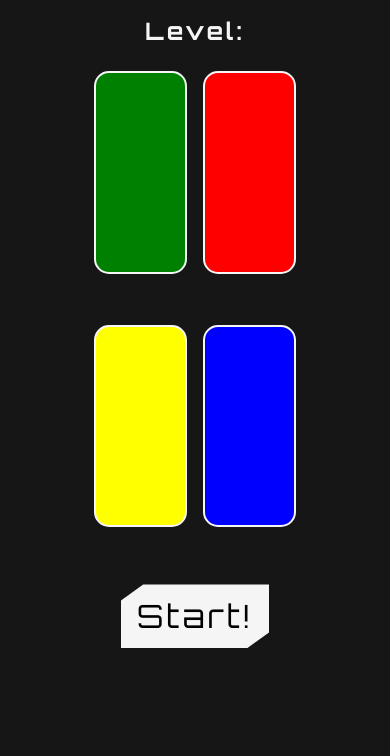
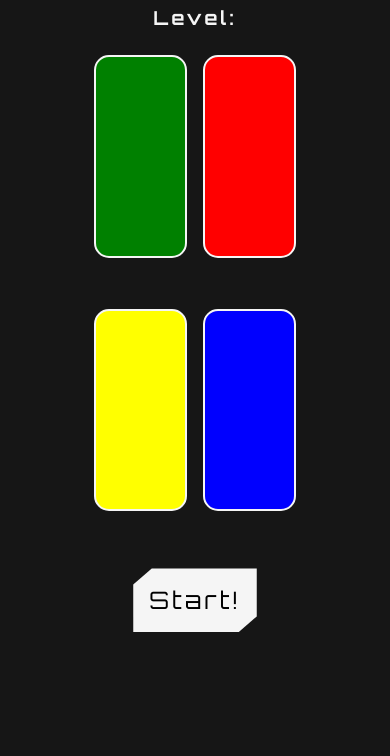
Before and after one commit to m-wheeler93/simon-game, a plain HTML site: page index.html in a window 390 px wide. Shown: the part 88-844 px from the top of the page. Drawn offline with nearby package versions, Linux system fonts and the light colour scheme.

Commit message:
Added small media query for mobile display scaling

```diff
--- a/styles.css
+++ b/styles.css
@@ -99,3 +99,19 @@ button:disabled {
 #blue {
 	background-color: blue;
 }
+
+/* MEDIA QUERY FOR MOBILE SCALING */
+@media screen and (max-width: 600px) {
+	h1,
+	button {
+		font-size: 1.5rem;
+	}
+
+	h2 {
+		font-size: 1.2rem;
+	}
+
+	.game-container {
+		height: 50vh;
+	}
+}
```
